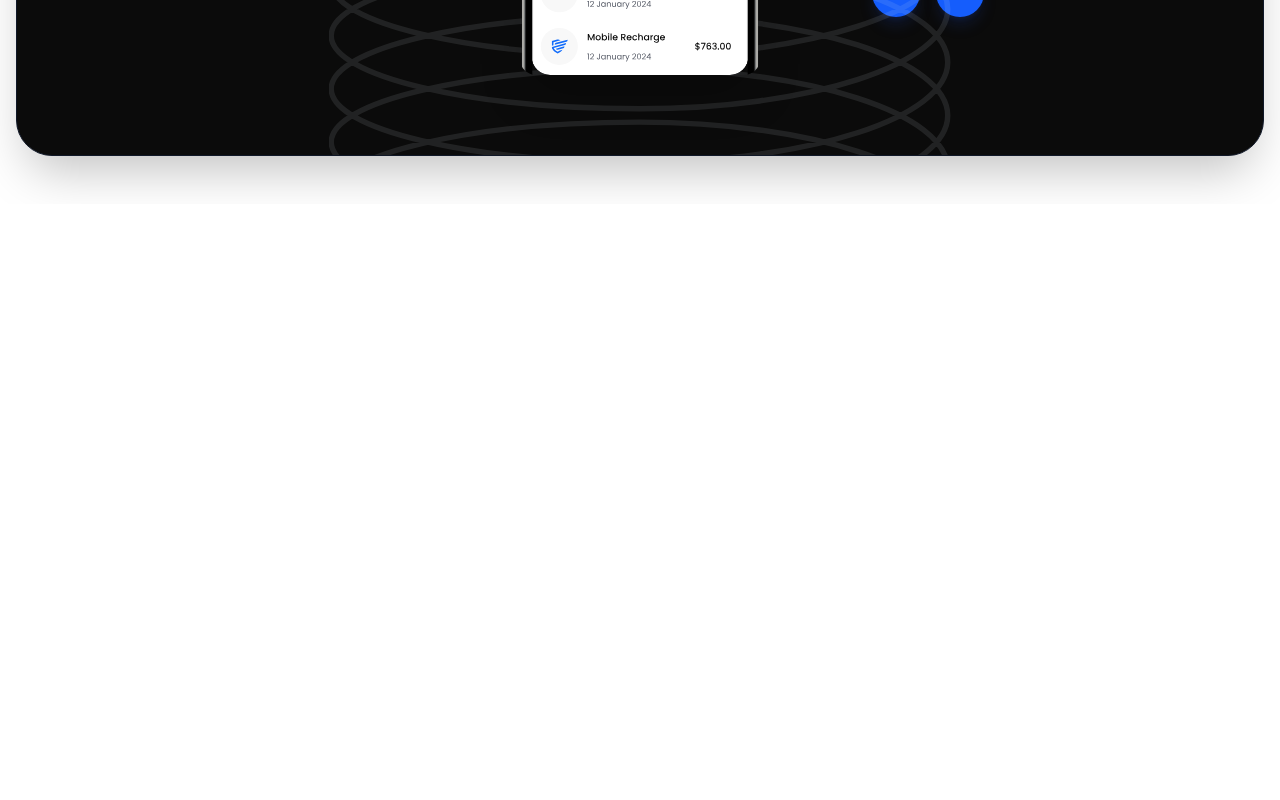
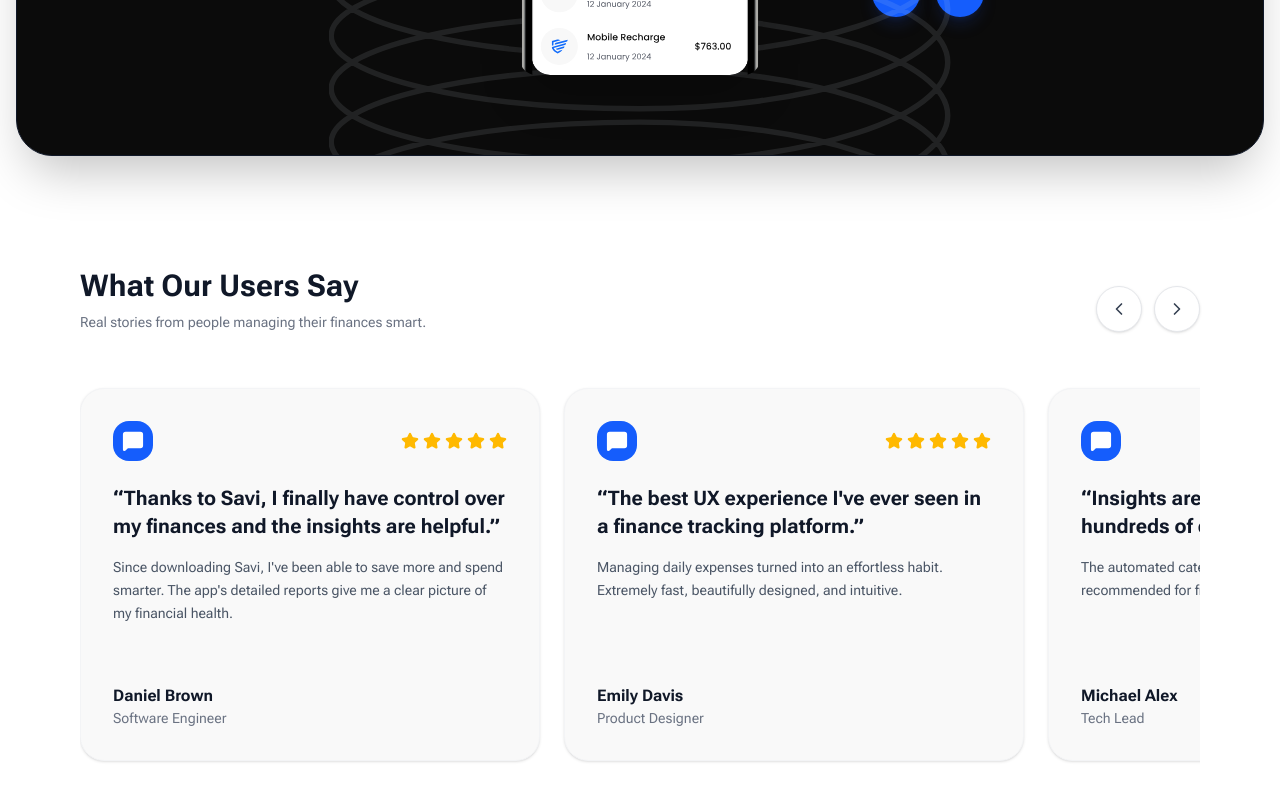
Before and after one commit to qtps/savi, a Next.js app: page / in a window 1280 px wide. Shown: the part 7370-8170 px from the top of the page. Before the commit the page ends 7574 px from the top, so only its background shows below. Built offline with nearby package versions, Linux system fonts and the light colour scheme.

Commit message:
added reviews section

```diff
--- a/app/page.tsx
+++ b/app/page.tsx
@@ -6,6 +6,7 @@ import Revolution from '@/src/components/sections/Revolution';
 import CurrencyExchange from '@/src/components/sections/CurrencyExchange';
 import TrackAndReach from '@/src/components/sections/TrackAndReach';
 import NevigatThrough from '@/src/components/sections/NevigatThrough';
+import UserReviews from '@/src/components/sections/UserReviews';
 
 export default function Page() {
   return (
@@ -18,6 +19,7 @@ export default function Page() {
       <CurrencyExchange />
       <TrackAndReach />
       <NevigatThrough />
+      <UserReviews />
 
       {/* <FeatureGrid />
       <SiteFooter /> */}
--- /dev/null
+++ b/src/components/hooks/useReviewSlider.ts
@@ -0,0 +1,131 @@
+import {
+  useCallback,
+  useEffect,
+  useRef,
+  useState,
+} from 'react';
+import { gsap } from 'gsap';
+
+interface Review {
+  id: string;
+  rating: number;
+  title: string;
+  description: string;
+  name: string;
+  role: string;
+}
+
+export const useReviewSlider = (
+  reviews: Review[],
+  setReviews: React.Dispatch<React.SetStateAction<Review[]>>,
+  autoPlayDelay: number = 4000,
+) => {
+  const sliderRef = useRef<HTMLDivElement>(null);
+  const [isPaused, setIsPaused] = useState<boolean>(false);
+  const isAnimatingRef = useRef<boolean>(false);
+
+  // Next Slide Logic
+  const slideNext = useCallback(() => {
+    if (isAnimatingRef.current || !sliderRef.current || reviews.length === 0)
+      return;
+    isAnimatingRef.current = true;
+
+    const firstCard = sliderRef.current.children[0] as HTMLElement;
+    if (!firstCard) {
+      isAnimatingRef.current = false;
+      return;
+    }
+
+    const cardWidth = firstCard.offsetWidth;
+    const gap = 24; // gap-6
+    const moveDistance = cardWidth + gap;
+
+    gsap.to(sliderRef.current, {
+      x: -moveDistance,
+      duration: 0.6,
+      ease: 'power2.inOut',
+      onComplete: () => {
+
+        setReviews((prev) => {
+          if (prev.length === 0) return prev;
+          const updated = [...prev];
+          const first = updated.shift();
+          if (first) updated.push(first);
+          return updated;
+        });
+
+
+        requestAnimationFrame(() => {
+          if (sliderRef.current) {
+            gsap.set(sliderRef.current, { x: 0 });
+          }
+          isAnimatingRef.current = false;
+        });
+      },
+    });
+  }, [reviews.length, setReviews]);
+
+  // Prev Slide Logic
+  const slidePrev = useCallback(() => {
+    if (isAnimatingRef.current || !sliderRef.current || reviews.length === 0)
+      return;
+    isAnimatingRef.current = true;
+
+    const lastCard = sliderRef.current.children[
+      reviews.length - 1
+    ] as HTMLElement;
+    if (!lastCard) {
+      isAnimatingRef.current = false;
+      return;
+    }
+
+    const cardWidth = lastCard.offsetWidth;
+    const gap = 24;
+    const moveDistance = cardWidth + gap;
+
+    // Last  to first position instant move
+    setReviews((prev) => {
+      if (prev.length === 0) return prev;
+      const updated = [...prev];
+      const last = updated.pop();
+      if (last) updated.unshift(last);
+      return updated;
+    });
+
+    // React state update complete with smooth animation execution
+    requestAnimationFrame(() => {
+      if (sliderRef.current) {
+        gsap.set(sliderRef.current, { x: -moveDistance });
+
+        gsap.to(sliderRef.current, {
+          x: 0,
+          duration: 0.6,
+          ease: 'power2.inOut',
+          onComplete: () => {
+            isAnimatingRef.current = false;
+          },
+        });
+      } else {
+        isAnimatingRef.current = false;
+      }
+    });
+  }, [reviews.length, setReviews]);
+
+  // Autoplay Effect
+  useEffect(() => {
+    if (reviews.length === 0 || isPaused) return;
+
+    const interval = setInterval(() => {
+      slideNext();
+    }, autoPlayDelay);
+
+    return () => clearInterval(interval);
+  }, [reviews.length, isPaused, autoPlayDelay, slideNext]);
+
+  return {
+    sliderRef,
+    slideNext,
+    slidePrev,
+    setIsPaused,
+  };
+};
--- /dev/null
+++ b/src/components/sections/UserReviews.tsx
@@ -0,0 +1,188 @@
+'use client';
+
+import React, { useEffect, useState } from 'react';
+import {
+  Star,
+  MessageSquareQuote,
+  ChevronLeft,
+  ChevronRight,
+} from 'lucide-react';
+import { useRouter } from 'next/navigation';
+import { useReviewSlider } from '@/src/components/hooks/useReviewSlider';
+
+interface Review {
+  id: string;
+  rating: number;
+  title: string;
+  description: string;
+  name: string;
+  role: string;
+}
+
+const UserReviews = () => {
+  const router = useRouter();
+  const [reviews, setReviews] = useState<Review[]>([]);
+  const [loading, setLoading] = useState<boolean>(true);
+
+  // Custom GSAP Animation Hook Call
+  const { sliderRef, slideNext, slidePrev, setIsPaused } = useReviewSlider(
+    reviews,
+    setReviews,
+    4000,
+  );
+
+  // Fetch data from backend
+  useEffect(() => {
+    const fetchReviews = async () => {
+      try {
+        const dummyData: Review[] = [
+          {
+            id: '1',
+            rating: 5,
+            title:
+              "I've tried several finance apps, but Savi is by far the best and incredibly user-friendly.",
+            description:
+              'Using Savi has transformed the way I manage my finances. The spending targets feature helped me save more than I ever thought possible!',
+            name: 'Sarah White',
+            role: 'Software Engineer',
+          },
+          {
+            id: '2',
+            rating: 5,
+            title:
+              'Thanks to Savi, I finally have control over my finances and the insights are helpful.',
+            description:
+              "Since downloading Savi, I've been able to save more and spend smarter. The app's detailed reports give me a clear picture of my financial health.",
+            name: 'Daniel Brown',
+            role: 'Software Engineer',
+          },
+          {
+            id: '3',
+            rating: 5,
+            title:
+              "The best UX experience I've ever seen in a finance tracking platform.",
+            description:
+              'Managing daily expenses turned into an effortless habit. Extremely fast, beautifully designed, and intuitive.',
+            name: 'Emily Davis',
+            role: 'Product Designer',
+          },
+          {
+            id: '4',
+            rating: 5,
+            title:
+              'Insights are spot-on and saved me hundreds of dollars in subscriptions.',
+            description:
+              'The automated category tagging is ridiculously good. Highly recommended for freelancers and engineers!',
+            name: 'Michael Alex',
+            role: 'Tech Lead',
+          },
+        ];
+
+        setReviews(dummyData);
+        setLoading(false);
+      } catch (error) {
+        console.error('Error fetching reviews:', error);
+        setLoading(false);
+      }
+    };
+
+    void fetchReviews();
+  }, []);
+
+  const handleCardClick = (id: string) => {
+    router.push(`/reviews/${id}`);
+  };
+
+  if (loading) {
+    return (
+      <div className="py-10 text-center text-gray-500">Loading reviews...</div>
+    );
+  }
+
+  return (
+    <section className="mx-auto max-w-6xl overflow-hidden px-4 py-16">
+      {/* Header section with Controls */}
+      <div className="mb-10 flex items-end justify-between">
+        <div>
+          <h2 className="mb-2 text-3xl font-bold text-gray-900">
+            What Our Users Say
+          </h2>
+          <p className="text-sm text-gray-500">
+            Real stories from people managing their finances smart.
+          </p>
+        </div>
+
+        {/* Navigation Buttons */}
+        <div className="flex gap-3">
+          <button
+            onClick={slidePrev}
+            className="rounded-full border border-gray-200 bg-white p-3 text-gray-700 shadow-sm transition-colors hover:bg-gray-100 active:scale-95"
+            aria-label="Previous Review"
+          >
+            <ChevronLeft size={20} />
+          </button>
+          <button
+            onClick={slideNext}
+            className="rounded-full border border-gray-200 bg-white p-3 text-gray-700 shadow-sm transition-colors hover:bg-gray-100 active:scale-95"
+            aria-label="Next Review"
+          >
+            <ChevronRight size={20} />
+          </button>
+        </div>
+      </div>
+
+      {/* Slider Viewport */}
+      <div
+        className="w-full overflow-hidden py-4"
+        onMouseEnter={() => setIsPaused(true)}
+        onMouseLeave={() => setIsPaused(false)}
+      >
+        <div
+          ref={sliderRef}
+          className="flex w-max cursor-grab gap-6 active:cursor-grabbing"
+        >
+          {reviews.map((review) => (
+            <button
+              type="button"
+              key={review.id}
+              onClick={() => handleCardClick(review.id)}
+              className="bg-neutral-2 flex w-85 shrink-0 cursor-pointer flex-col justify-between rounded-3xl border border-gray-100 p-8 text-left shadow-sm transition-shadow duration-300 hover:shadow-md sm:w-100 md:w-115"
+            >
+              <div>
+                <div className="mb-6 flex items-center justify-between">
+                  <div className="flex h-10 w-10 items-center justify-center rounded-2xl bg-blue-600 text-white">
+                    <MessageSquareQuote size={22} className="fill-current" />
+                  </div>
+
+                  <div className="flex gap-1 text-amber-400">
+                    {Array.from({ length: review.rating }, (_, i) => (
+                      <Star
+                        key={i}
+                        size={18}
+                        className="border-none fill-amber-400"
+                      />
+                    ))}
+                  </div>
+                </div>
+
+                <h3 className="mb-4 text-xl leading-snug font-bold text-gray-900">
+                  “{review.title}”
+                </h3>
+                <p className="mb-8 line-clamp-3 text-sm leading-relaxed text-gray-600">
+                  {review.description}
+                </p>
+              </div>
+
+              <div>
+                <h4 className="font-bold text-gray-900">{review.name}</h4>
+                <p className="text-sm text-gray-500">{review.role}</p>
+              </div>
+            </button>
+          ))}
+        </div>
+      </div>
+    </section>
+  );
+};
+
+export default UserReviews;
```
